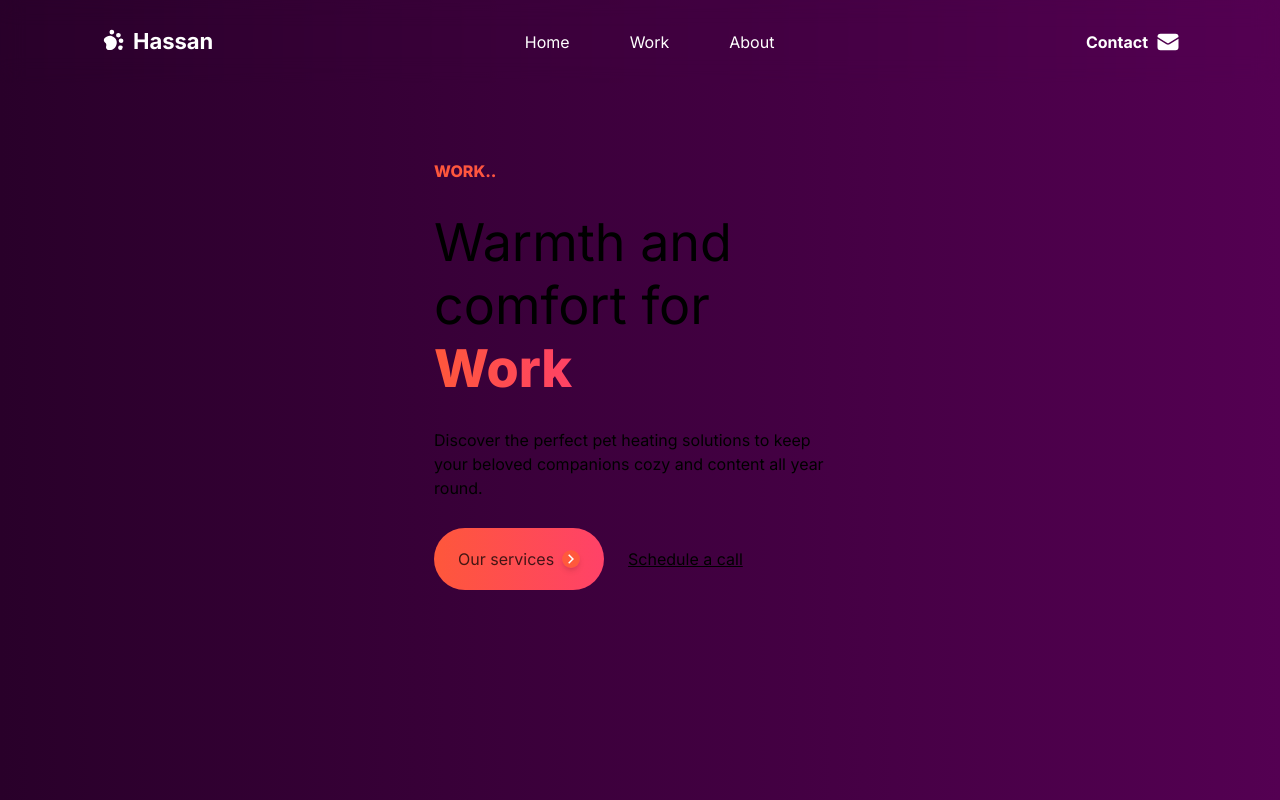
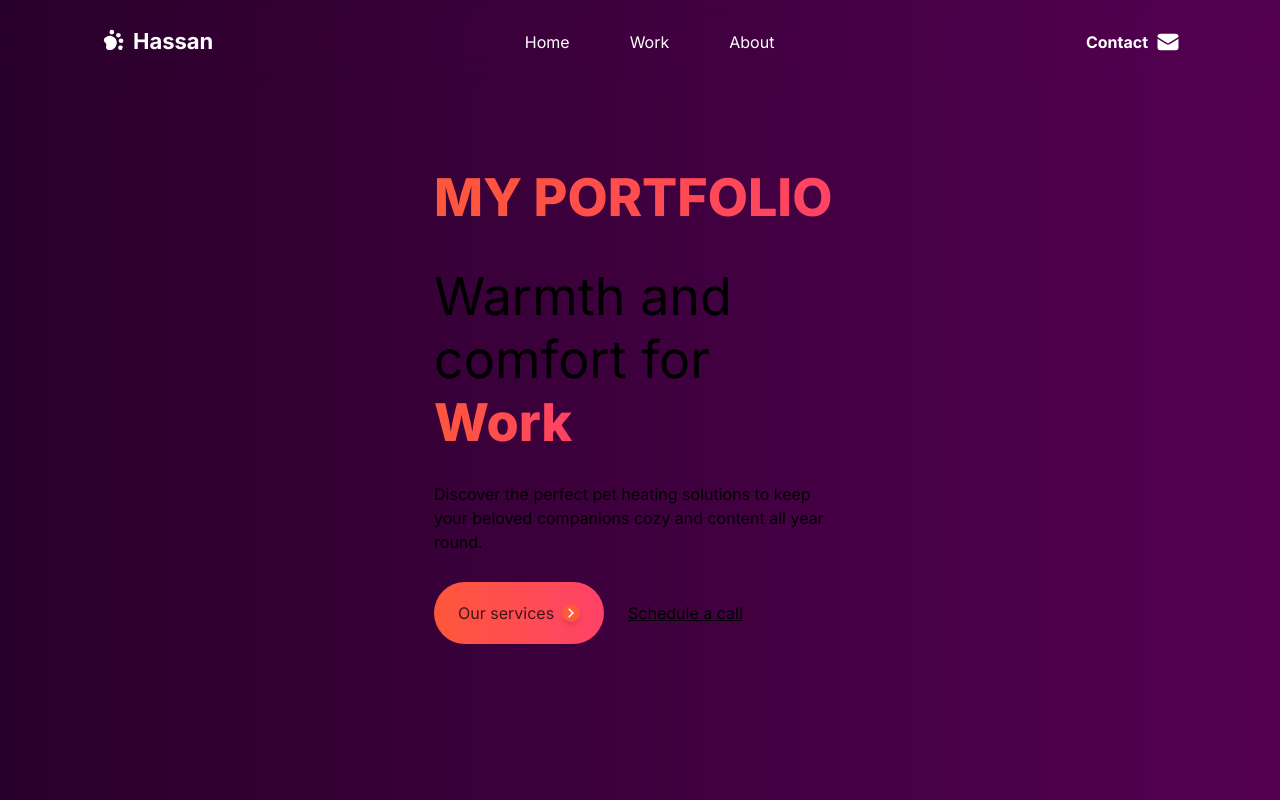
Before and after one commit to hassankary/hassankary-portfolio, a Next.js app: page /services in a window 1280 px wide. Built offline with nearby package versions, Linux system fonts and the light colour scheme.

Commit message:
Update: Experience & Photo

```diff
--- a/src/app/about/page.js
+++ b/src/app/about/page.js
@@ -24,6 +24,16 @@ export default function About() {
   });
 
   const dataExperience = [
+    {
+      place: "AWANIO / PT Awan Komputasi Teknologi",
+      status: "Frontend Developer Internship",
+      year: "(Dec 2023 - Present)",
+      jobdesc1: "Slicing Responsive Awanio Website landing page, product, solution, and partner uses Astro.js and Tailwind",
+      jobdesc2: "Slicing Responsive Awanio Docs Website uses Next.js and Tailwind",
+      jobdesc3: "Unit testing Awanio Repo V3 uses Playwright",
+      jobdesc4: "",
+      jobdesc5: "",
+    },
     {
       place: "AKSESMU / PT Sumber Trijaya Lestari",
       status: "General Affair Internship",
@@ -92,6 +102,7 @@ export default function About() {
 
   return (
     <>
+      <title>Hassan Askary - Portfolio</title>
       <Header params={page} />
       <div className="z-30 flex-col w-full pt-[109px] pb-[100px] px-4 sm:px-[100px] md:px-[135px] lg:px-[150px] xl:px-[200px] bg-gradient-to-t from-[#29002A] via-[#540052] to-[#29002A] text-white justify-center lg:justify-between">
         <motion.div
@@ -104,7 +115,7 @@ export default function About() {
             <div className="w-[200px] rounded-full  ">
               <Image
                 className="rounded-full  "
-                src={"/HassanImage.jpeg"}
+                src={"/HassanImage2.jpg"}
                 width={200}
                 height={200}
                 alt="hassan image"
--- a/src/app/services/page.js
+++ b/src/app/services/page.js
@@ -10,10 +10,10 @@ export default function Services() {
       <div className="flex pt-[109px] bg-gradient-to-r from-[#29002A] to-[#540052] min-h-screen justify-center px-[100px]">
         <div className="flex py-[50px] justify-center">
           <div className="w-[50%] space-y-7">
-            <p className="bg-clip-text text-transparent bg-gradient-to-r from-[#FE573B] to-[#FF4265] font-extrabold">
-              WORK..
+            <p className="bg-clip-text text-[52px] uppercase text-transparent bg-gradient-to-r from-[#FE573B] to-[#FF4265] font-extrabold">
+              my portfolio
             </p>
-            <p className=" text-[52px] leading-[63px]">
+            <p className="text-[52px] leading-[63px]">
               Warmth and comfort for{" "}
               <span className="bg-clip-text text-transparent bg-gradient-to-r from-[#FE573B] to-[#FF4265] font-extrabold">
               Work
```
Also changed, not shown: public/HassanImage2.jpg (added).
